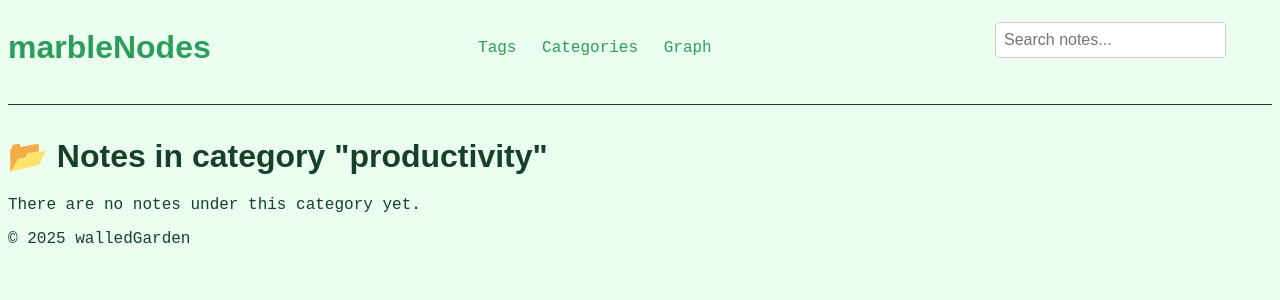
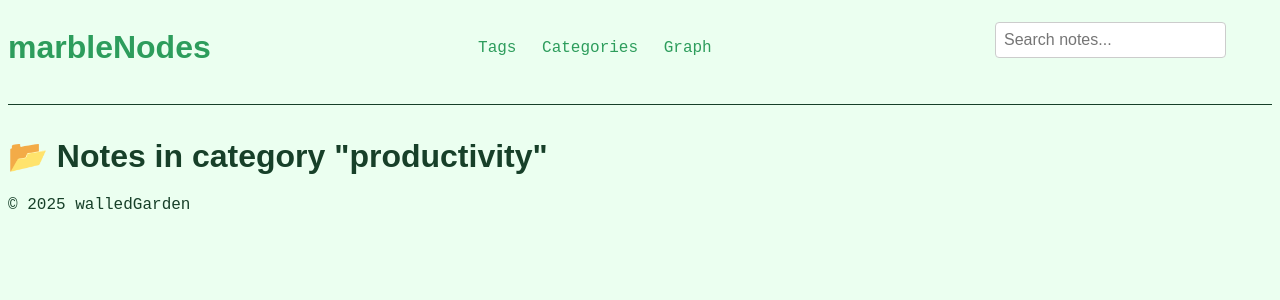
Before and after one commit to dduyg/5566677, a Jekyll site: the page built from categories/productivity.md, in a window 1280 px wide. Shown: the top 300 px of the page. Built offline with Jekyll 4.4.1, drawn with Linux system fonts in a browser that asks for light colours; some web fonts are replaced; comment, search, counter and statistics services are not loaded.

Commit message:
Update category.html

```diff
--- a/_layouts/category.html
+++ b/_layouts/category.html
@@ -2,18 +2,13 @@
 layout: default
 ---
 
+<h1>📂 Notes in category "{{ page.category }}"</h1>
+
+<ul>
   {% assign published_notes = site.notes | where_exp: "note", "note.published != false" %}
   {% assign categorized_notes = published_notes | where_exp: "note", "note.categories contains page.category" %}
   {% assign sorted_notes = categorized_notes | sort: "last_modified_at" | reverse %}
 
-<h1>📂 Notes in category "{{ page.category }}"</h1>
-
-{% if sorted_notes == empty %}
-  <p>There are no notes under this category yet.</p>
-{% else %}
-  <p>{{ sorted_notes | size }} item{% if sorted_notes | size != 1 %}s{% endif %} under this category.</p>
-
-  <ul>
   {% for note in sorted_notes %}
     <li>
       <a href="{{ note.url | relative_url }}">{{ note.title }}</a>
@@ -21,4 +16,3 @@ layout: default
     </li>
   {% endfor %}
 </ul>
-{% endif %}
```
Lines whose indentation alone changed are shown as unchanged.
